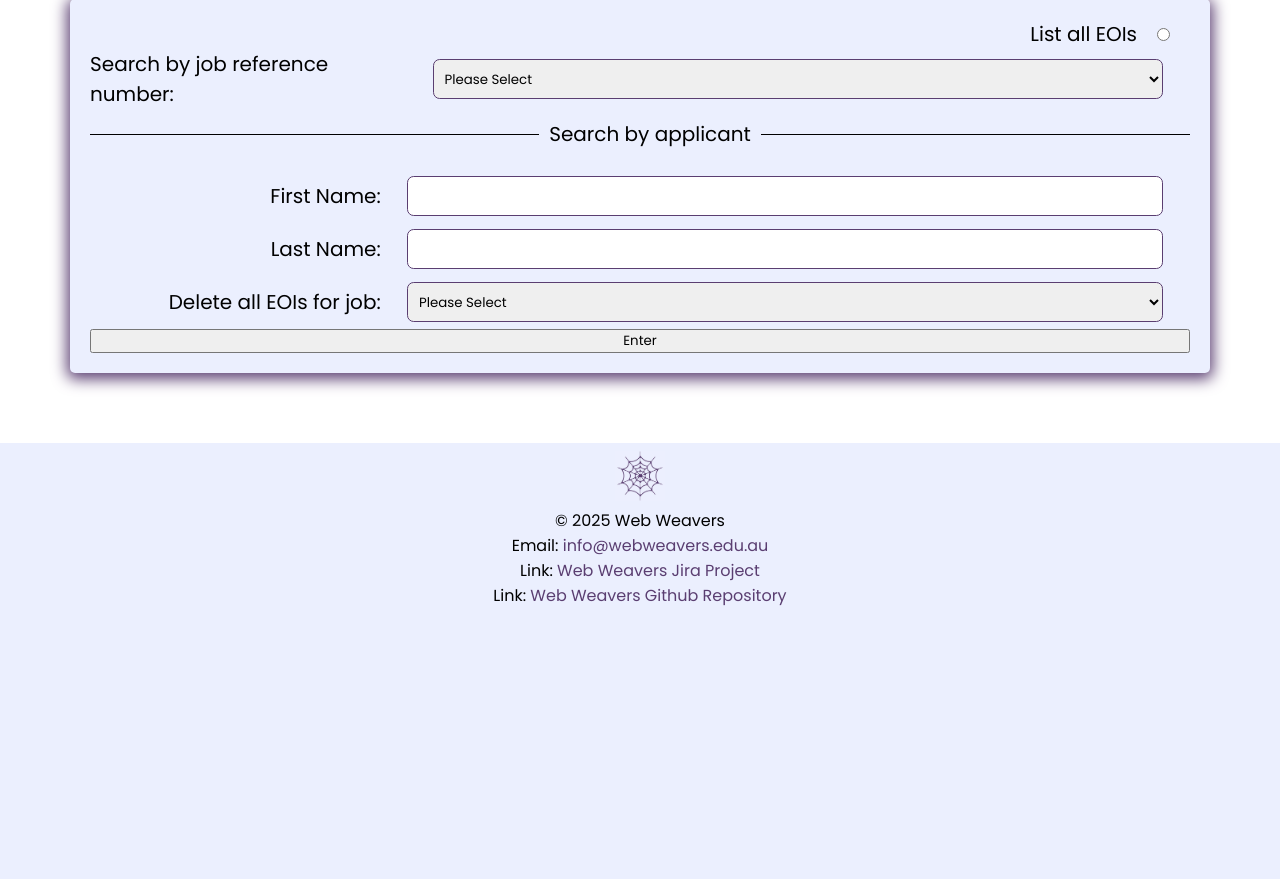
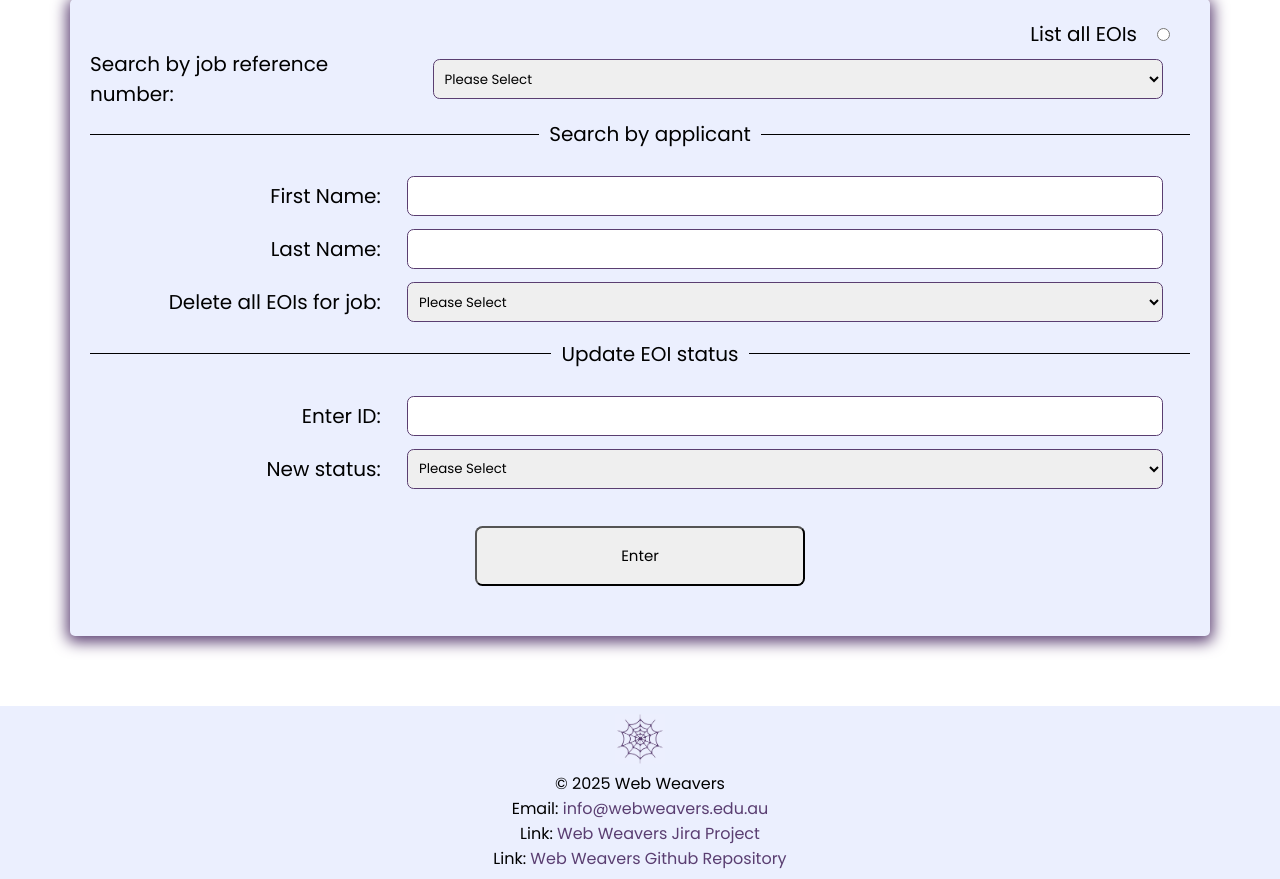
Before and after one commit to 102347055/webweavers-project-part1, a PHP site: page /manage.php in a window 1280 px wide. Shown: the part 398-1277 px from the top of the page. Before the commit the page ends 1004 px from the top, so only its background shows below. Run offline with PHP 8.4, Linux system fonts and the light colour scheme.

Commit message:
added status change to manage form

```diff
--- a/project1/manage.php
+++ b/project1/manage.php
@@ -56,8 +56,24 @@ require_once('settings.php');
                     <option value="COS02">COS02</option>
                 </select>
             </label>
-            <!-- add status change (once table appears?) -->
-            <input type="submit" value="Enter">
+            <!-- status change -->
+            <fieldset>
+                <legend>Update EOI status</legend>
+                <label for="eoi-num">
+                    Enter ID:
+                    <input type="text" name="eoi-num" id="eoi-num">
+                </label>
+                <label for="status">
+                    New status:
+                    <select name="status" id="status">
+                        <option value="">Please Select</option>
+                        <option value="New">New</option>
+                        <option value="Current">Current</option>
+                        <option value="Final">Final</option>
+                    </select>
+                </label>
+            </fieldset>
+            <input type="submit" value="Enter" class="button">
         </form>
         <div id="eoi-table-container">
         <?php
@@ -122,7 +138,6 @@ require_once('settings.php');
                 echo "<th>Postcode</th>";
                 echo "<th>Email Address</th>";
                 echo "<th>Phone Number</th>";
-                echo "<th>Technical Skills</th>";
                 echo "<th>Other Skills</th>";
                 echo "<th>Status</th>";
                 echo "</tr>";
@@ -140,7 +155,6 @@ require_once('settings.php');
                     echo "<td>" . $row['Postcode'] . "</td>";
                     echo "<td>" . $row['EmailAddress'] . "</td>";
                     echo "<td>" . $row['PhoneNumber'] . "</td>";
-                    echo "<td>" . $row['TechnicalSkills'] . "</td>";
                     echo "<td>" . $row['OtherSkills'] . "</td>";
                     echo "<td>" . $row['Status'] . "</td>";
                     echo "</tr>";
```
